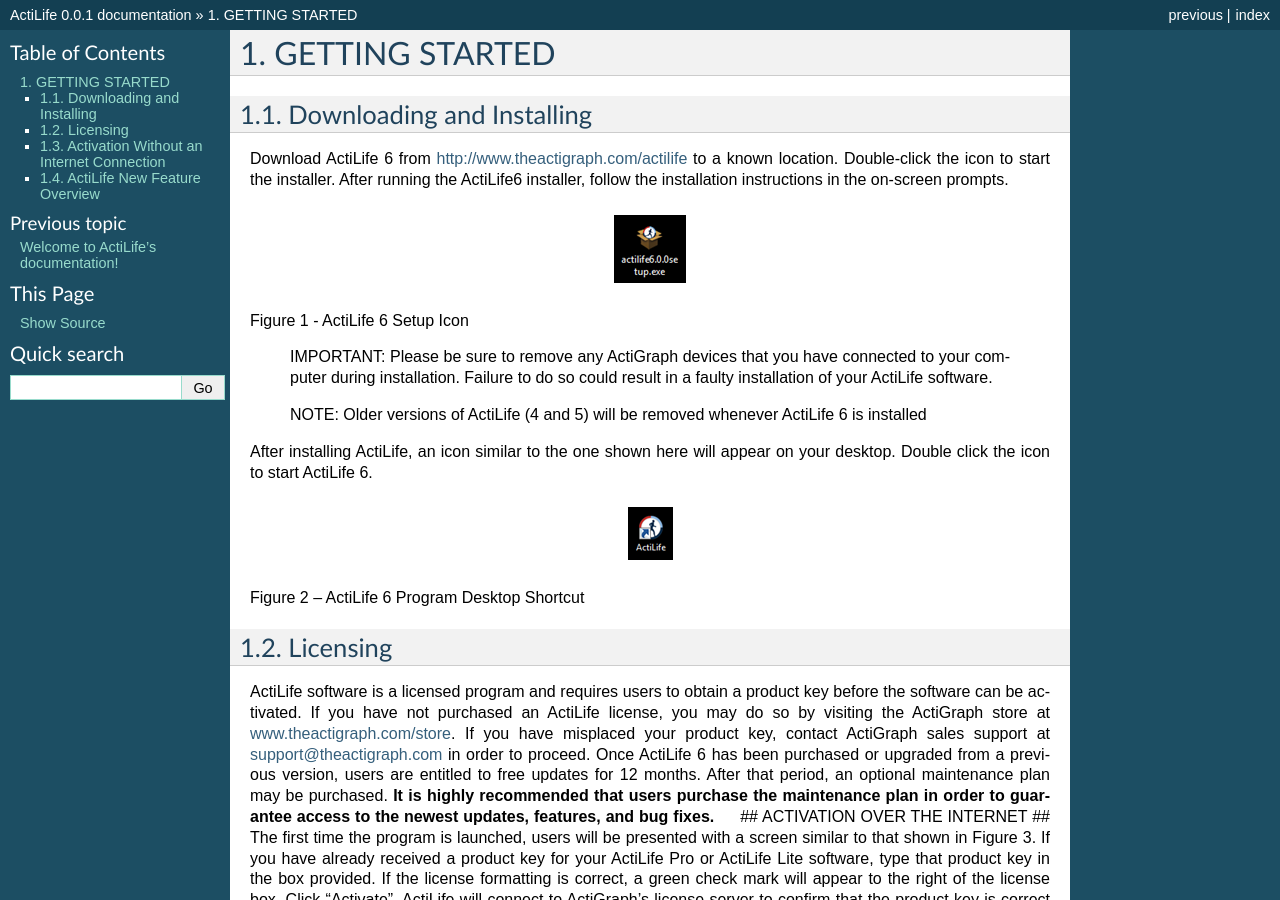
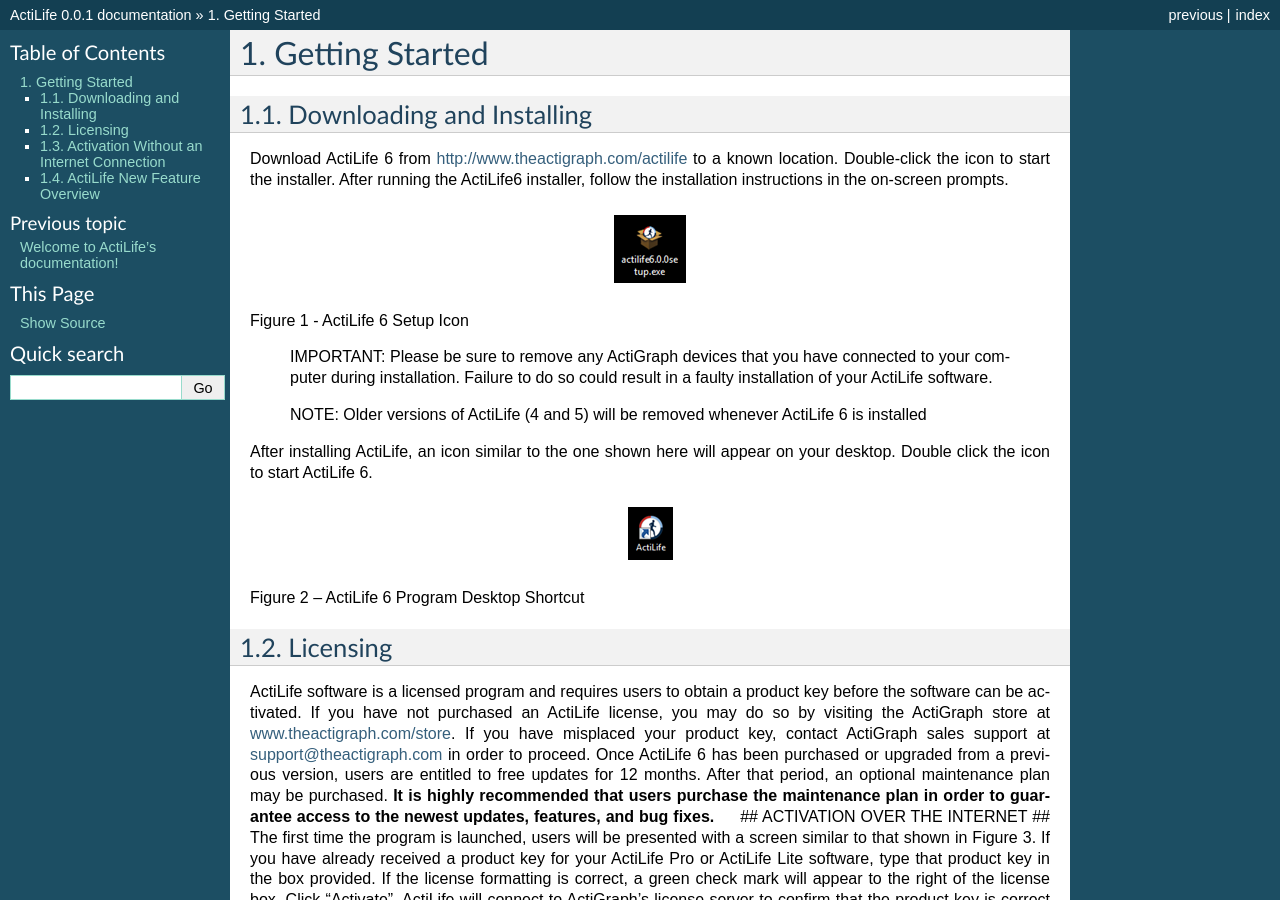
Before and after one commit to actigraph/ActiLifeManual, a Sphinx documentation site: the page built from docs/start.rst, in a window 1280 px wide and 900 px high. Built offline with Sphinx 7.4.7, drawn with Linux system fonts in a browser that asks for light colours; some of the changed text lies outside the part shown.

Commit message:
stop with the CAPS!

```diff
--- a/docs/start.rst
+++ b/docs/start.rst
@@ -1,4 +1,4 @@
-GETTING STARTED
+Getting Started
 ===============
 
 Downloading and Installing
```
